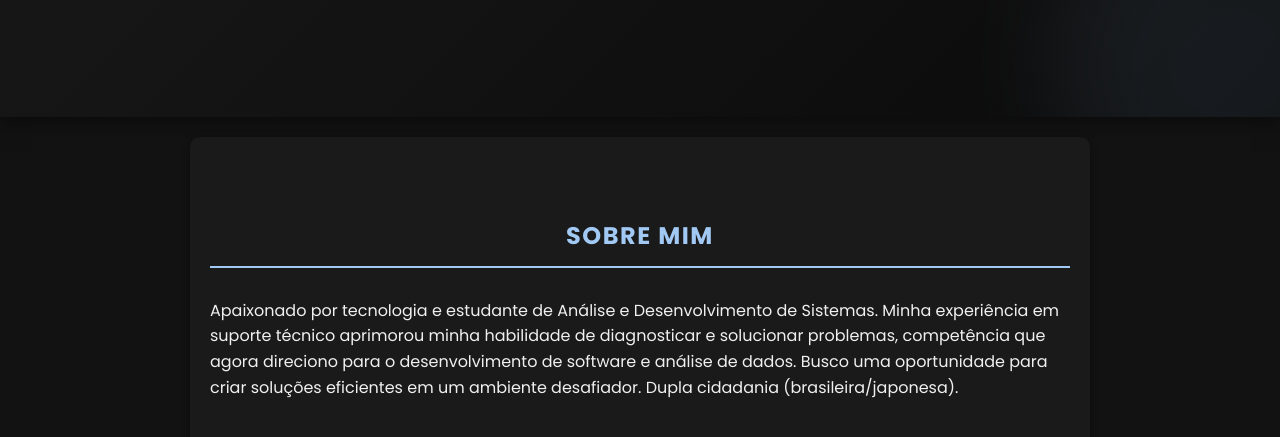
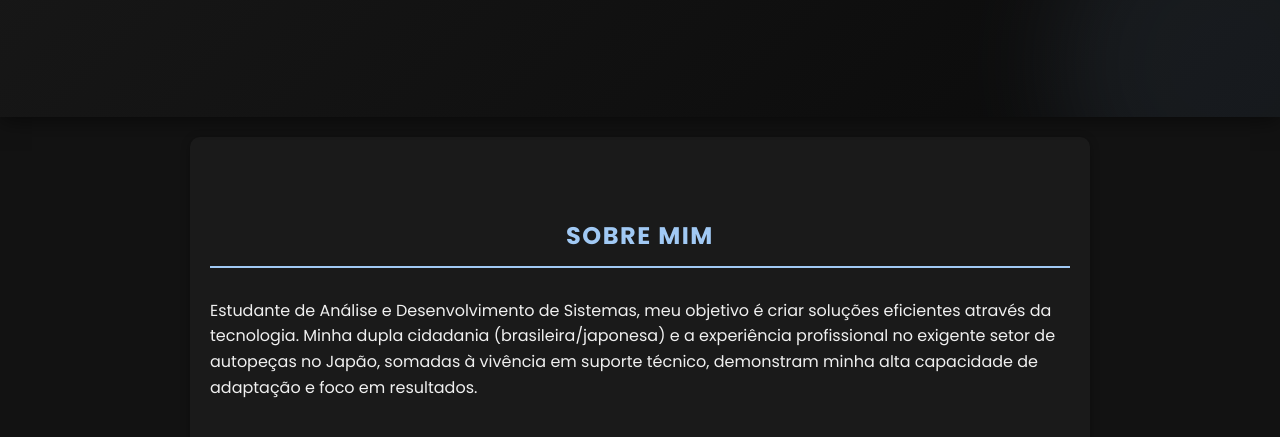
Before and after one commit to matsudanick/Portifolio, a plain HTML site: page index.html in a window 1280 px wide. Shown: the part 363-800 px from the top of the page. Drawn offline with Linux system fonts and the light colour scheme.

Commit message:
Update index.html

```diff
--- a/index.html
+++ b/index.html
@@ -33,7 +33,7 @@
         <section id="sobre">
             <h2>Sobre Mim</h2>
             <p>
-                Apaixonado por tecnologia e estudante de Análise e Desenvolvimento de Sistemas. Minha experiência em suporte técnico aprimorou minha habilidade de diagnosticar e solucionar problemas, competência que agora direciono para o desenvolvimento de software e análise de dados. Busco uma oportunidade para criar soluções eficientes em um ambiente desafiador. Dupla cidadania (brasileira/japonesa).
+                Estudante de Análise e Desenvolvimento de Sistemas, meu objetivo é criar soluções eficientes através da tecnologia. Minha dupla cidadania (brasileira/japonesa) e a experiência profissional no exigente setor de autopeças no Japão, somadas à vivência em suporte técnico, demonstram minha alta capacidade de adaptação e foco em resultados.
             </p>
         </section>
 
```
